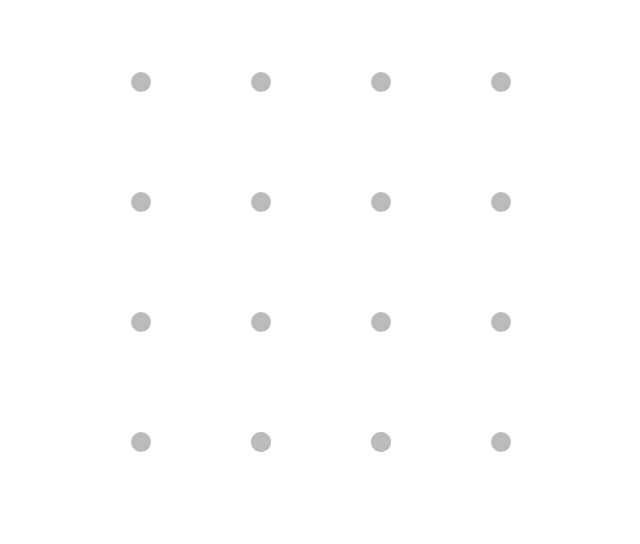
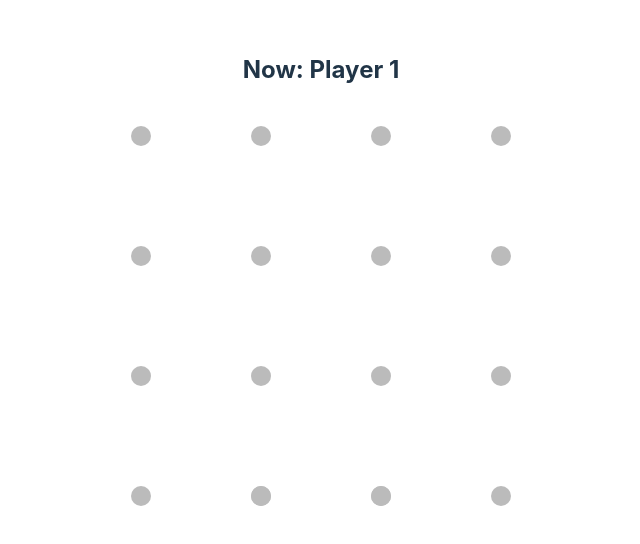
Before and after one commit to nellu-art/dots-and-boxes, a React (Vite) app: page / in a window 1280 px wide. Shown: the part 138-682 px from the top of the page, without its empty margins (319-959 px from the left). Built offline with nearby package versions, Linux system fonts and the light colour scheme.

Commit message:
draw player name

```diff
--- a/src/GameBoard.css
+++ b/src/GameBoard.css
@@ -107,3 +107,9 @@
   top: 0;
   right: calc(-1 * (var(--dot-size) + var(--dot-size) / 2));
 }
+
+.player-name {
+  font-size: 1.5rem;
+  font-weight: bold;
+  margin-bottom: 3rem;
+}
--- a/src/GameBoard.tsx
+++ b/src/GameBoard.tsx
@@ -90,6 +90,15 @@ function isCellCompleted(cell: CellData) {
   return Object.values(cellBorders).every((value) => value !== null);
 }
 
+function getPlayerName(playerId: string) {
+  switch (playerId) {
+    case PLAYERS_ID.PLAYER_1:
+      return 'Player 1';
+    case PLAYERS_ID.PLAYER_2:
+      return 'Player 2';
+  }
+}
+
 export const GameBoard = () => {
   const [activePlayer, setActivePlayer] = useState<string>(PLAYERS_ID.PLAYER_1);
   const [board, setBoard] = useState<Board>(initialBoardData);
@@ -155,6 +164,8 @@ export const GameBoard = () => {
 
   return (
     <div>
+      <h3 className='player-name'>{`Now: ${getPlayerName(activePlayer)}`}</h3>
+
       {board.map((row, rowIndex) => (
         <div key={rowIndex} className='row'>
           {row.map((col, colIndex) => (
```
